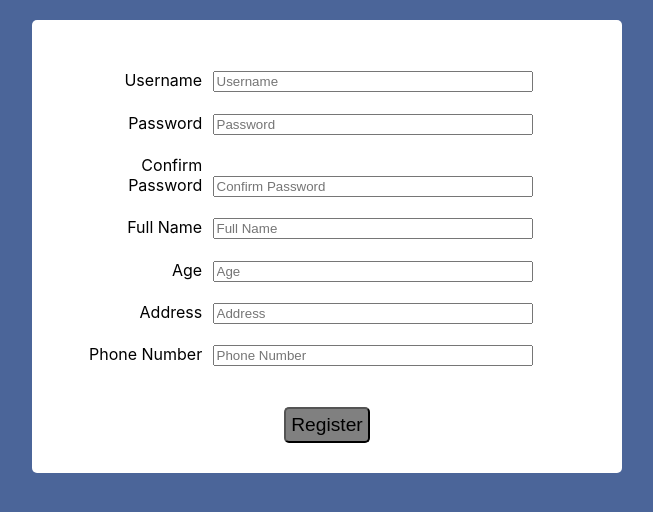
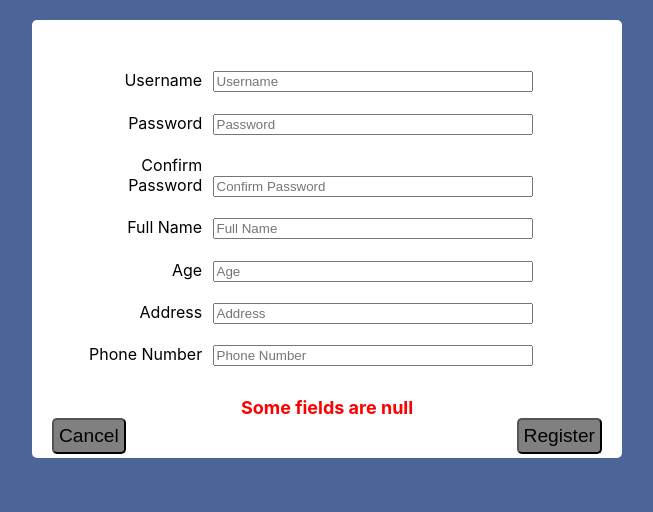
Before and after one commit to uvic-teach/project-m1-team1, a React (Create React App) app in the folder frontend/: page /register in a window 1280 px wide. Both pictures are taken after a click on the button "Register". Shown: the top 512 px of the page, without its empty margins (313-966 px from the left). Built offline with nearby package versions, Linux system fonts and the light colour scheme; no server answers.

Commit message:
add error handling for registration

```diff
--- a/frontend/src/components/registration/registration.css
+++ b/frontend/src/components/registration/registration.css
@@ -32,11 +32,31 @@ footer {
   text-align: center;
 }
 
-.btn {
+.divider{
+  width:50%;
+  height:auto;
+  display:inline-block;
+}
+
+.btn-right {
   background: grey;
   border-radius: 5px;
   font-size: larger;
-  display: block;
   padding: 5px;
-  margin: 10px auto;
+  float: right;
 }
+
+.btn-left {
+  background: grey;
+  border-radius: 5px;
+  font-size: larger;
+  padding: 5px;
+  float: left;
+}
+
+.error {
+  text-align: center;
+  color: red;
+  font-size: large;
+  font-weight: bold;
+}
--- a/frontend/src/components/registration/registration.js
+++ b/frontend/src/components/registration/registration.js
@@ -11,6 +11,8 @@ function Registration() {
   const [age, setAge] = useState(null);
   const [address, setAddress] = useState(null);
   const [phone, setPhone] = useState(null);
+
+  const [errorMessage, setErrorMessage] = React.useState("");
 
   const handleInputChange = (e) => {
     const { id, value } = e.target;
@@ -47,11 +49,12 @@ function Registration() {
           name: data.name,
           age: data.age,
           address: data.address,
-          phone: data.phone
+          phone: data.phone,
         }
       );
       return res;
     } catch (error) {
+      console.log(error.response.data.message);
       return error;
     }
   }
@@ -59,13 +62,23 @@ function Registration() {
   const navigate = useNavigate();
 
   const handleRegistration = async () => {
+    if (
+      username === null ||
+      password === null ||
+      name === null ||
+      age === null ||
+      address === null ||
+      phone === null
+    ) {
+      setErrorMessage("Some fields are null");
+    } else {
       const res = await registerUser({
         username,
         password,
         name,
         age,
         address,
-        phone
+        phone,
       });
       console.log(res);
 
@@ -73,19 +86,23 @@ function Registration() {
         console.log("Registration OK!");
         navigate("/", { replace: true });
       }
+
+      if (res.response.status === 401) {
+        console.log(res.response.data.message);
+        setErrorMessage(res.response.data.message);
+      }
+    }
   };
 
-  const handleSubmit = () => {
-    console.log(username, password, confirmPassword, name, age, address, phone);
+  const handleCancelRegistration = () => {
+    navigate("/", { replace: true });
   };
 
   return (
     <div className="form">
       <div className="form-body">
         <div className="username">
-          <label className="form__label">
-            Username{" "}
-          </label>
+          <label className="form__label">Username </label>
           <input
             className="form__input"
             type="text"
@@ -96,9 +113,7 @@ function Registration() {
           />
         </div>
         <div className="password">
-          <label className="form__label">
-            Password{" "}
-          </label>
+          <label className="form__label">Password </label>
           <input
             className="form__input"
             type="password"
@@ -109,9 +124,7 @@ function Registration() {
           />
         </div>
         <div className="confirm-password">
-          <label className="form__label">
-            Confirm Password{" "}
-          </label>
+          <label className="form__label">Confirm Password </label>
           <input
             className="form__input"
             type="password"
@@ -122,9 +135,7 @@ function Registration() {
           />
         </div>
         <div className="name">
-          <label className="form__label">
-            Full Name{" "}
-          </label>
+          <label className="form__label">Full Name </label>
           <input
             className="form__input"
             type="text"
@@ -135,9 +146,7 @@ function Registration() {
           />
         </div>
         <div className="age">
-          <label className="form__label">
-            Age{" "}
-          </label>
+          <label className="form__label">Age </label>
           <input
             className="form__input"
             type="text"
@@ -148,9 +157,7 @@ function Registration() {
           />
         </div>
         <div className="address">
-          <label className="form__label">
-            Address{" "}
-          </label>
+          <label className="form__label">Address </label>
           <input
             className="form__input"
             type="text"
@@ -161,9 +168,7 @@ function Registration() {
           />
         </div>
         <div className="phone">
-          <label className="form__label">
-            Phone Number{" "}
-          </label>
+          <label className="form__label">Phone Number </label>
           <input
             className="form__input"
             type="text"
@@ -174,8 +179,21 @@ function Registration() {
           />
         </div>
       </div>
+      {errorMessage && <div className="error"> {errorMessage} </div>}
       <div class="footer">
-        <button onClick={() => handleRegistration()} type="submit" class="btn">
+        <button
+          onClick={() => handleCancelRegistration()}
+          type="submit"
+          class="btn-left"
+        >
+          Cancel
+        </button>
+        <div class="divider" />
+        <button
+          onClick={() => handleRegistration()}
+          type="submit"
+          class="btn-right"
+        >
           Register
         </button>
       </div>
```
Lines whose indentation alone changed are shown as unchanged.
